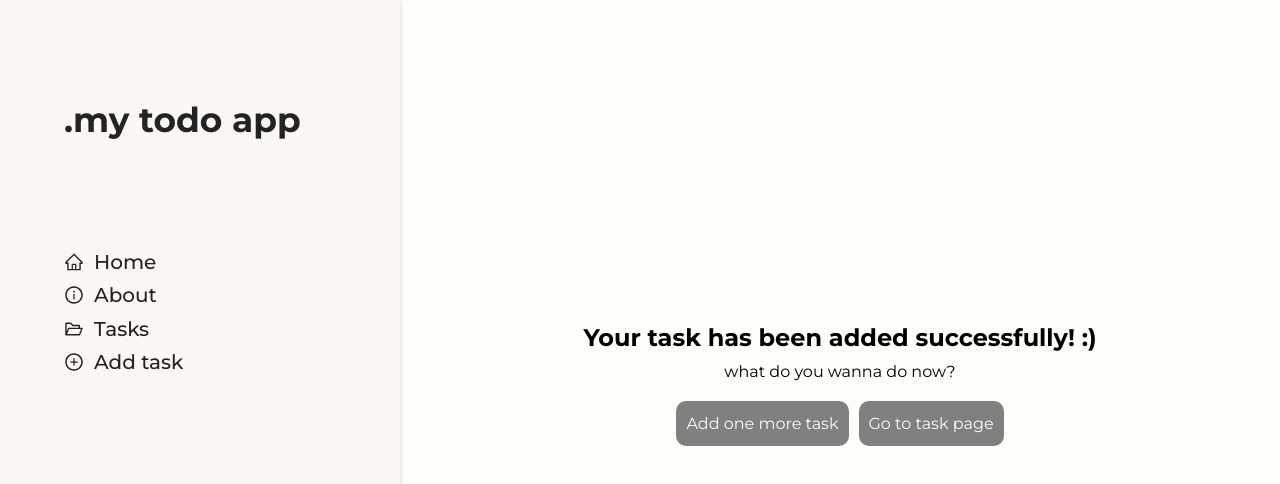
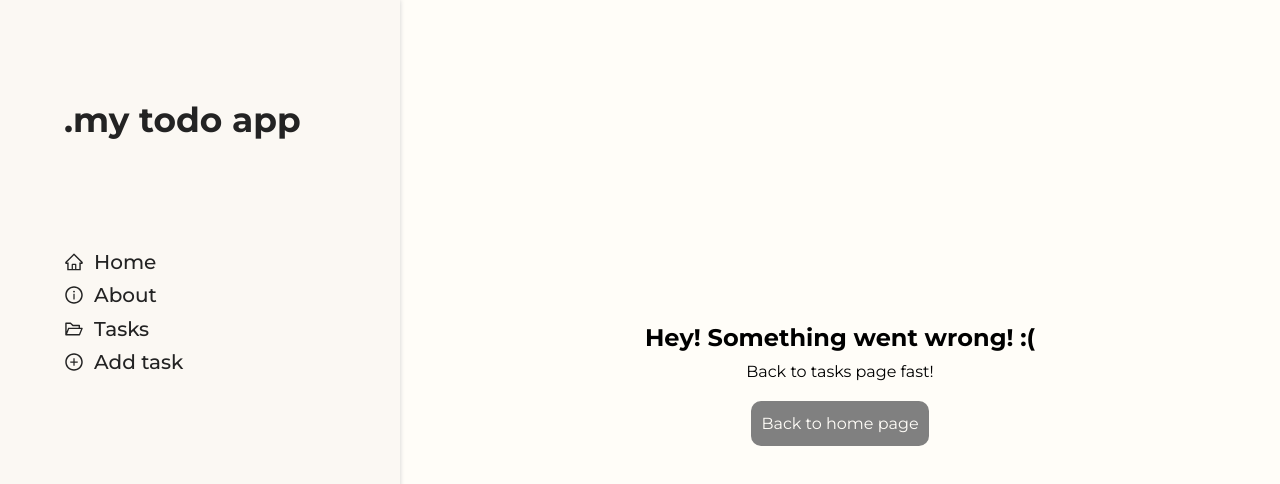
Before and after one commit to dkveil/my-todo-app-with-ts, a React (Create React App) app: page /add-task/1 in a window 1280 px wide. Shown: the top 484 px of the page. Built offline with nearby package versions, Linux system fonts and the light colour scheme.

Commit message:
protection against entry on success board page

```diff
--- a/src/components/Form/index.tsx
+++ b/src/components/Form/index.tsx
@@ -53,7 +53,7 @@ const priorityOptions = [
 ]
 
 const TaskForm = () => {
-    const { AddTask } = useTasksContext();
+    const { AddTask, setSuccessStatus } = useTasksContext();
 
     const validationSchema = Yup.object({
         title: Yup.string().required("Hey! I can't add your task if you leave this field empty")
@@ -87,8 +87,8 @@ const TaskForm = () => {
                     favorite: values.favorite,
                     completed: false,
                 });
-
                 navigate("./success")
+                setSuccessStatus()
             }}
 
         >
--- a/src/components/SuccesBoard/index.tsx
+++ b/src/components/SuccesBoard/index.tsx
@@ -1,25 +1,51 @@
-import * as Board from './SuccesBoard.styles'
-import Button from '../Button';
+import * as Board from "./SuccesBoard.styles";
+import Button from "../Button";
+import { useTasksContext } from "../../context/TasksContext";
+import { useNavigate } from 'react-router-dom';
 
 const SuccesBoard = () => {
+    const { addingStatusSuccess } = useTasksContext();
+    const navigate = useNavigate()
+
     return (
         <Board.Wrapper>
-            <h1>Your task has been added successfully! :)</h1>
-            <p>what do you wanna do now?</p>
+            <h1>
+                {addingStatusSuccess
+                    ? "Your task has been added successfully! :)"
+                    : "Hey! Something went wrong! :("}
+            </h1>
+            <p>
+                {addingStatusSuccess
+                    ? "what do you wanna do now?"
+                    : "Back to tasks page fast!"}
+            </p>
             <Board.ButtonsContainer>
+                {addingStatusSuccess ? (
+                    <>
                         <Button
-                    buttontype='square'
-                    onClickHandler={() => console.log('')}>
+                            buttontype="square"
+                            onClickHandler={() => navigate("../add-task")}
+                        >
                             Add one more task
                         </Button>
                         <Button
-                    buttontype='square'
-                    onClickHandler={() => console.log('')}>
+                            buttontype="square"
+                            onClickHandler={() => navigate("../tasks")}
+                        >
                             Go to task page
                         </Button>
+                    </>
+                ) : (
+                    <Button
+                        buttontype="square"
+                        onClickHandler={() => navigate("../tasks")}
+                    >
+                        Back to home page
+                    </Button>
+                )}
             </Board.ButtonsContainer>
         </Board.Wrapper>
     );
-}
+};
 
 export default SuccesBoard;
--- a/src/context/TasksContext.tsx
+++ b/src/context/TasksContext.tsx
@@ -1,4 +1,5 @@
 import React from "react";
+import { useLocation } from 'react-router-dom';
 
 type TasksContextProviderProps = {
     children: React.ReactNode
@@ -20,6 +21,8 @@ type TasksContextTypes = {
     tasks: taskProps[];
     numberOfTask: number;
     AddTask: (task: taskProps) => void;
+    addingStatusSuccess: boolean;
+    setSuccessStatus: () => void;
 };
 
 const TasksContext = React.createContext({} as TasksContextTypes)
@@ -55,7 +58,21 @@ export const useTasksContext = () => React.useContext(TasksContext);
 const TasksContextProvider = ({ children }: TasksContextProviderProps) => {
 
     const [tasks, dispatch] = React.useReducer(taskReducer, [])
+    const [addingStatusSuccess, setAddingStatusSucces] = React.useState<boolean>(false)
+
     const numberOfTask = tasks.length;
+
+    const location = useLocation()
+
+    const setSuccessStatus = () => setAddingStatusSucces(true);
+
+    React.useEffect(() => {
+        if(location.pathname !== "/add-task/success"){
+            setAddingStatusSucces(false)
+        }
+    }, [location.pathname])
+
+
 
     const AddTask = (task: taskProps) => {
         dispatch({
@@ -69,7 +86,9 @@ const TasksContextProvider = ({ children }: TasksContextProviderProps) => {
             value={{
                 tasks,
                 numberOfTask,
-                AddTask
+                AddTask,
+                addingStatusSuccess,
+                setSuccessStatus,
             }}
         >
             {children}
```
Lines whose indentation alone changed are shown as unchanged.
